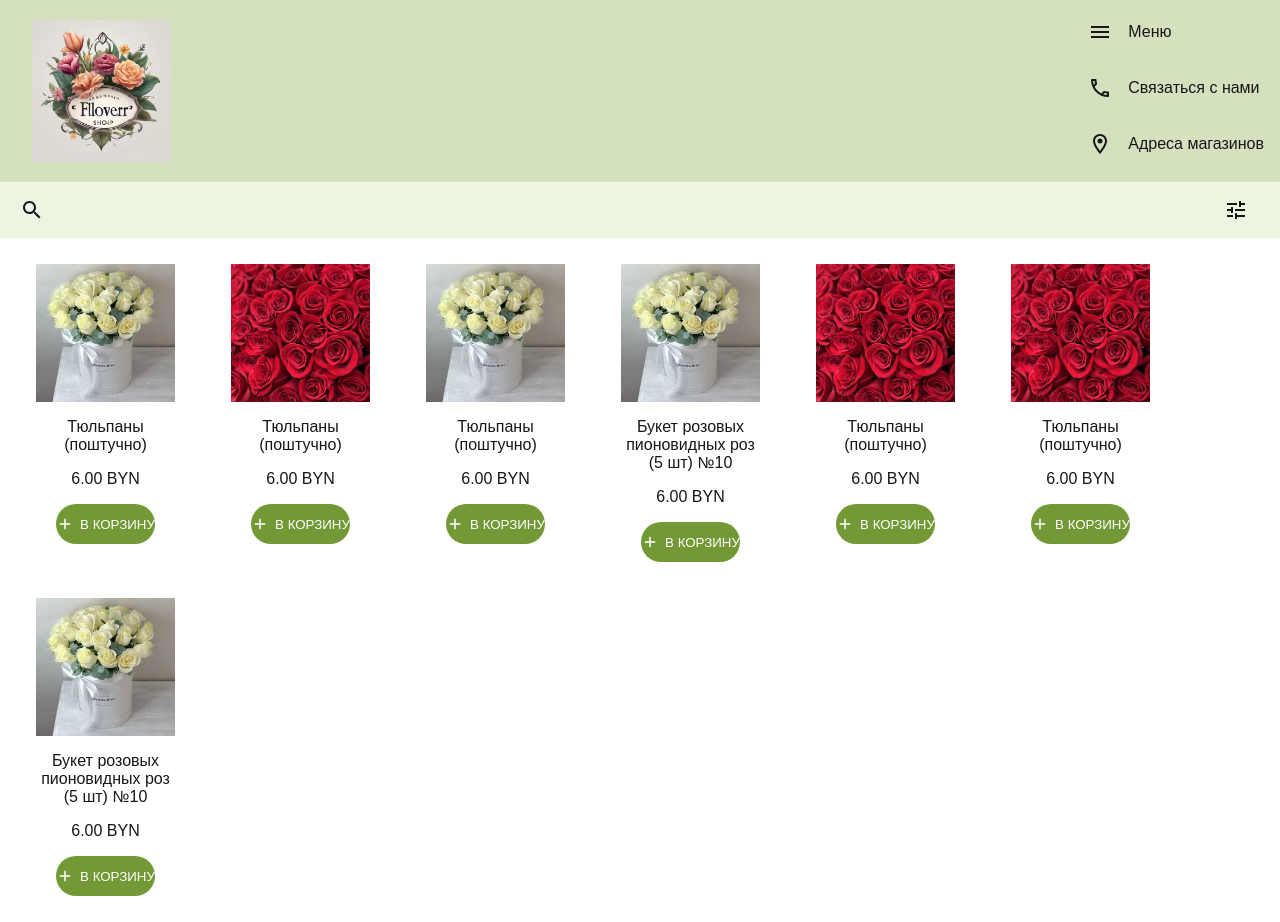
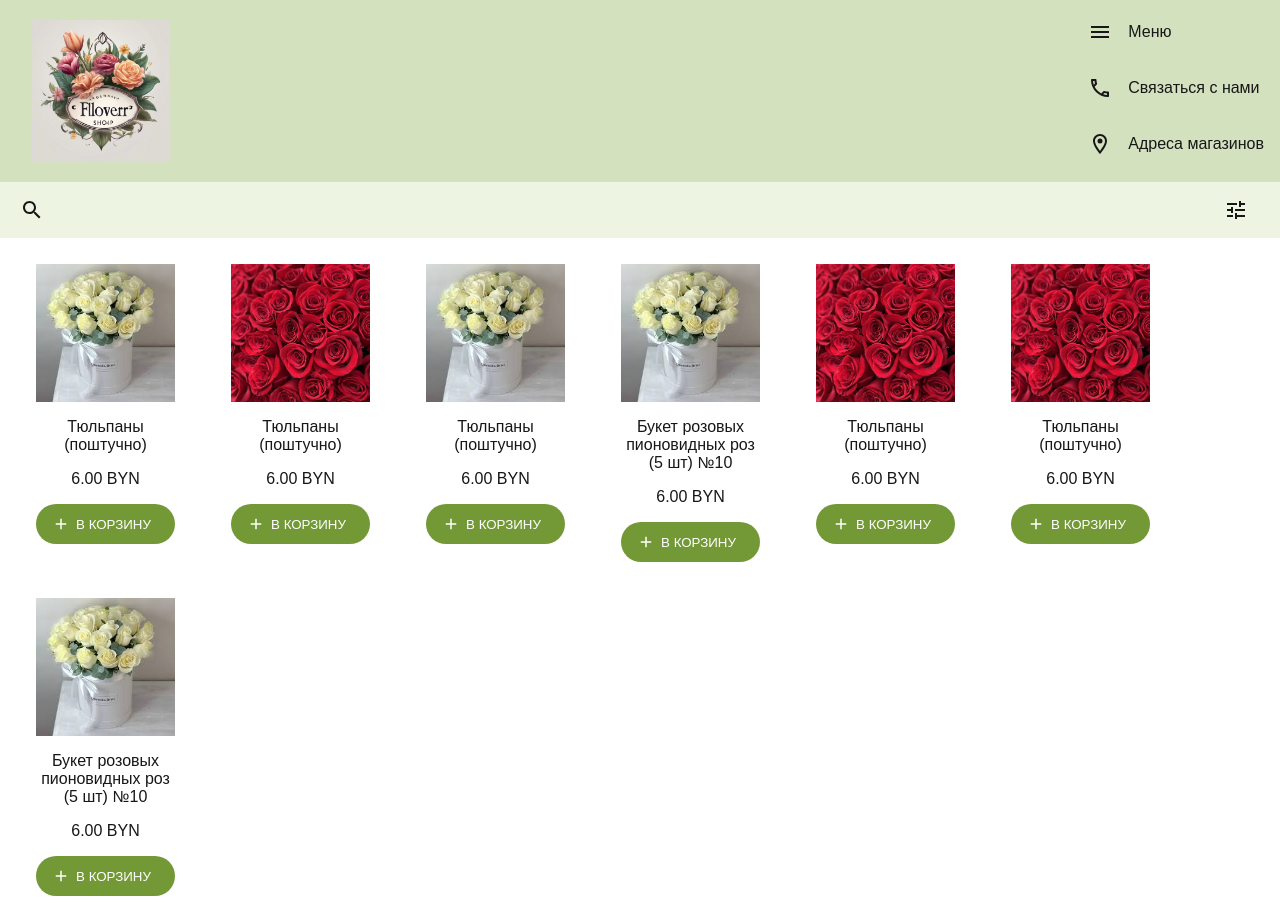
Before and after one commit to Renegatto/frontend-portfolio, a Next.js app: page / in a window 1280 px wide. Built offline with nearby package versions, Linux system fonts and the light colour scheme.

Commit message:
Fix css missing units bug

```diff
--- a/src/app/examples/flower-shop/page.module.scss
+++ b/src/app/examples/flower-shop/page.module.scss
@@ -94,7 +94,7 @@ $color-background-light: #EDF4E2;
   border-radius: 100px;
 
   color: var(--background);
-  padding: 10 24 10 16
+  padding: 10px 24px 10px 16px;
 }
 .center {
   display: flex;
```
